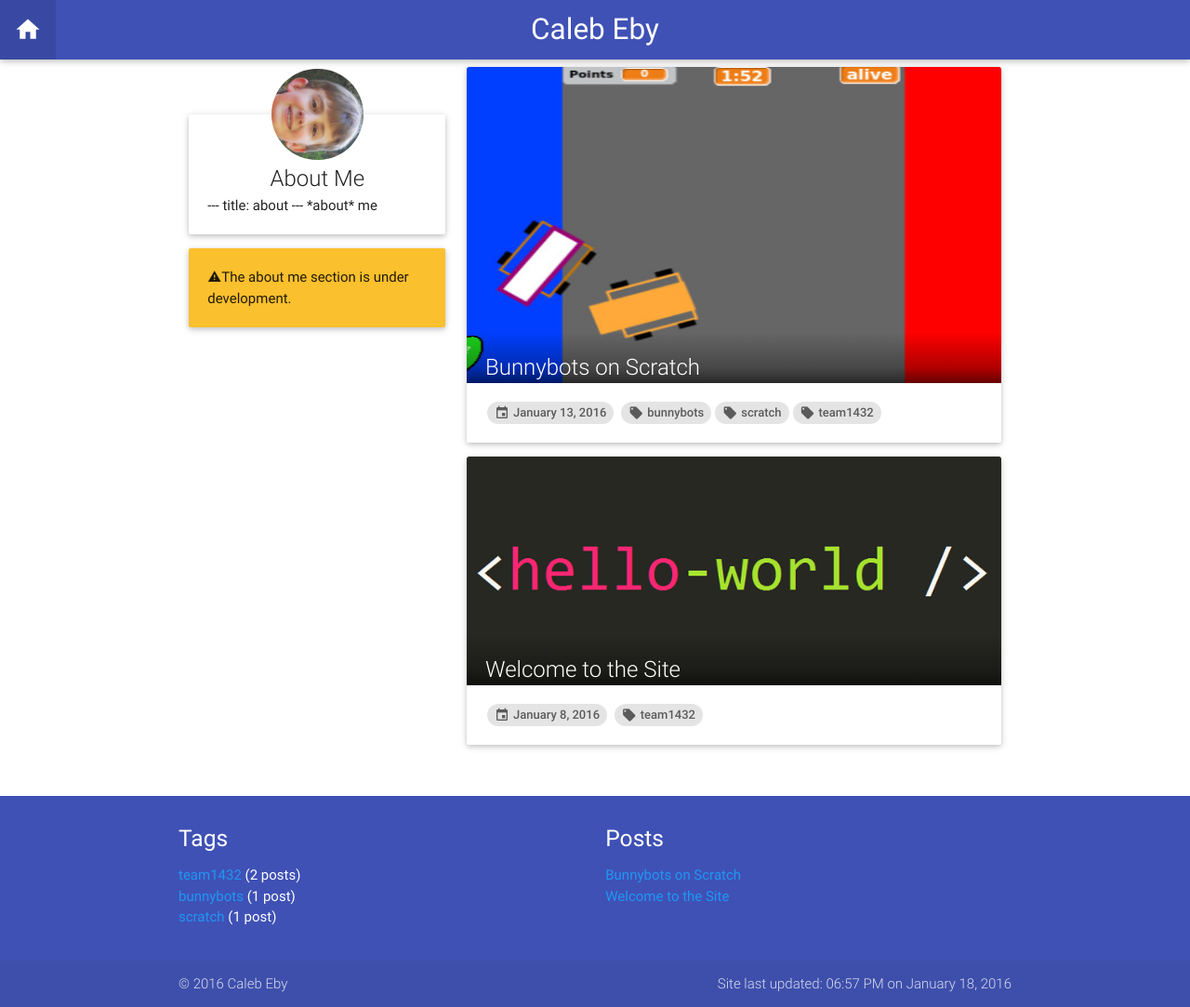
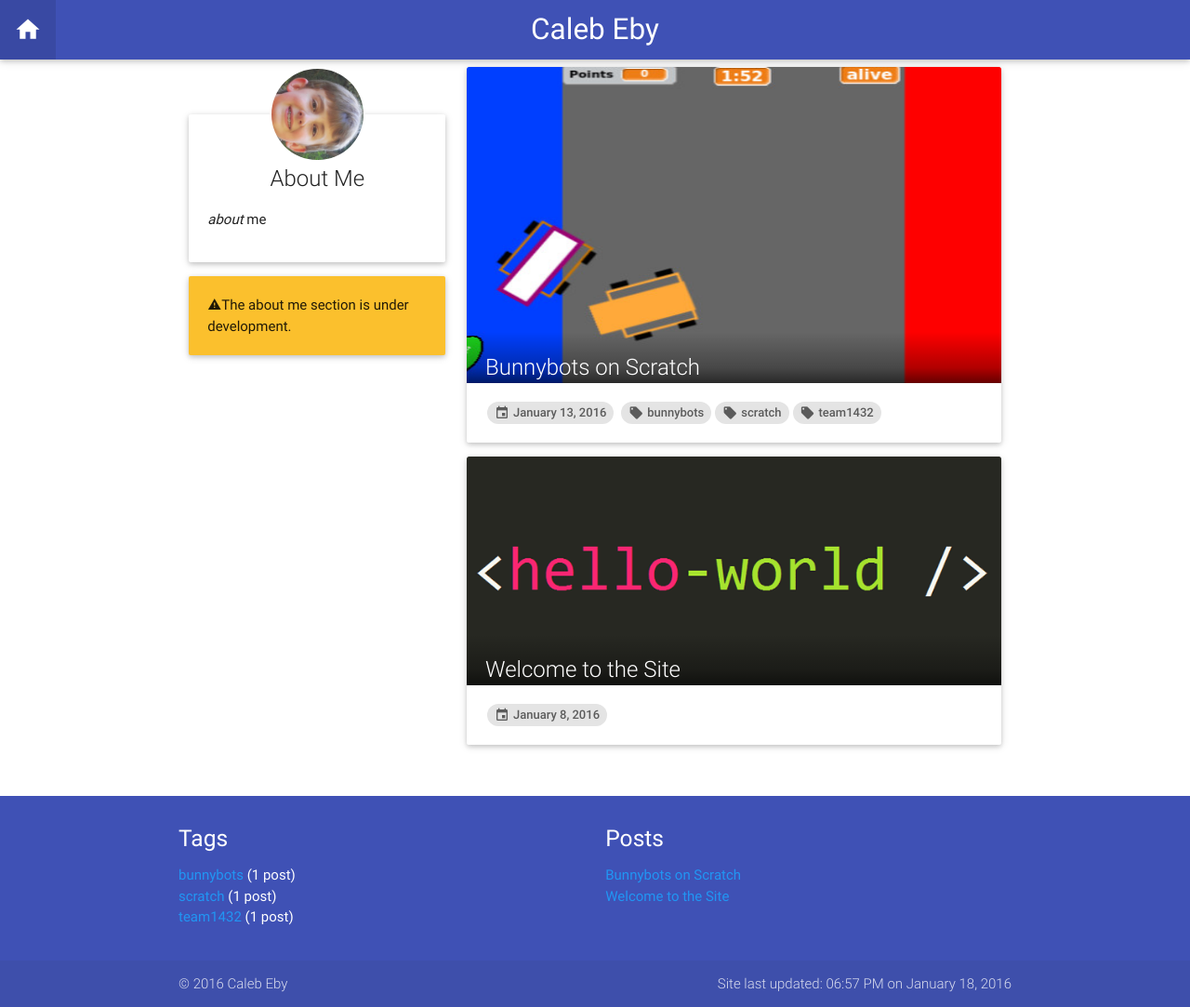
Before and after one commit to calebeby/calebeby.github.io, a Jekyll site: the page built from index.html, in a window 1280 px wide. Shown: the whole page at 93% size. Built offline with Jekyll 4.4.1, drawn with Linux system fonts in a browser that asks for light colours; nearby versions of some CDN libraries.

Commit message:
fix about

```diff
--- a/_includes/about.markdown
+++ b/_includes/about.markdown
@@ -1,4 +1 @@
----
-title: about
----
 *about* me
--- a/_posts/2016-01-07-welcome-to-the-site.markdown
+++ b/_posts/2016-01-07-welcome-to-the-site.markdown
@@ -2,7 +2,6 @@
 layout: post
 title:  "Welcome to the Site"
 date: 2016-01-07 17:07:56 -0800
-tags: team1432
 ---
 Hi!
 I'm Caleb.
--- a/index.html
+++ b/index.html
@@ -9,7 +9,8 @@ permalink: /
       <img class="card-icon" src="/assets/about/me.jpg" alt="Caleb Eby" />
       <div class="about-card">
         <div class="card-title center">About Me</div>
-        {% include about.markdown %}
+        {% capture about %}{% include about.markdown %}{% endcapture %}
+        {{ about | markdownify }}
       </div>
       <div class="card-panel yellow darken-2">
         <i class="mdi mdi-alert"></i>The about me section is under development.
```
